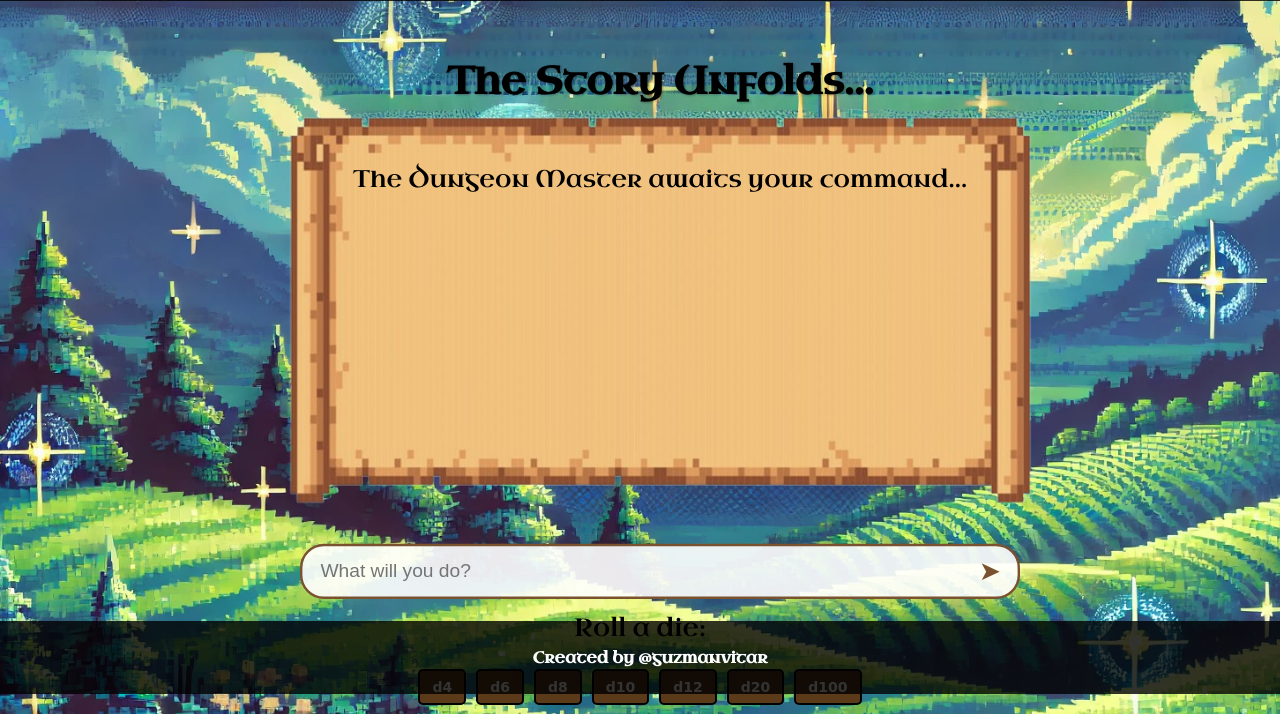
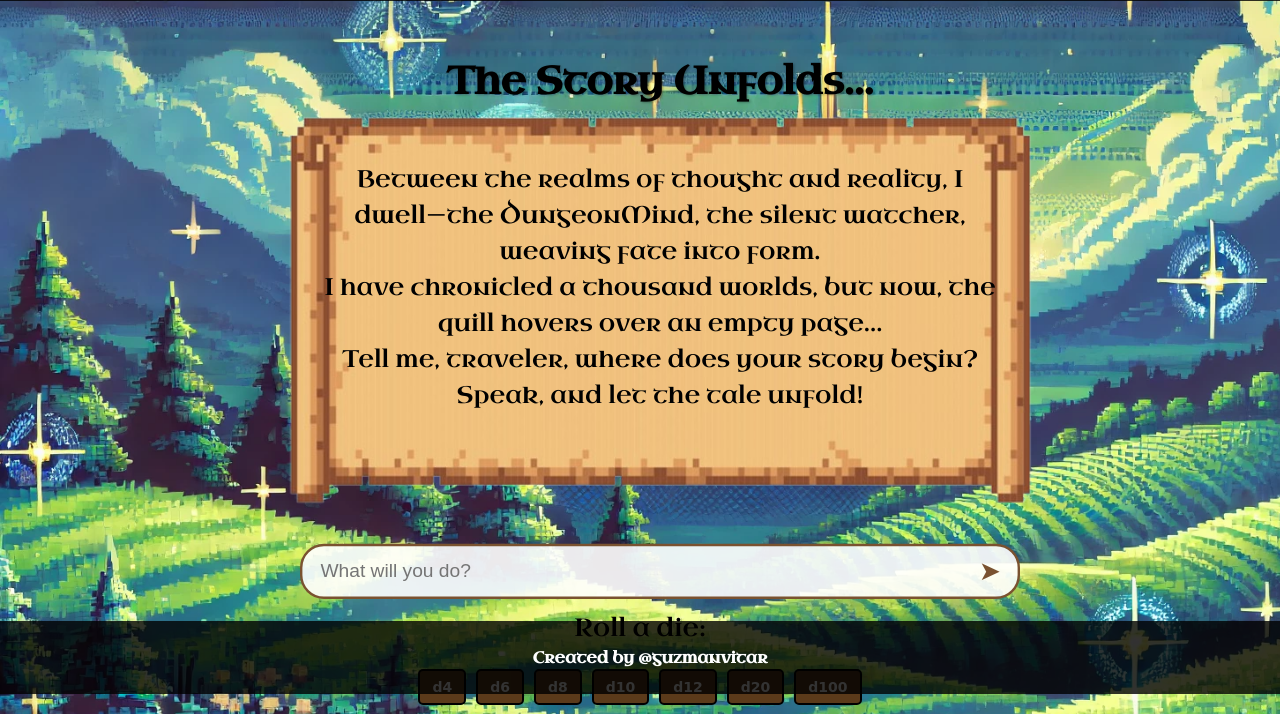
Before and after one commit to guzmanvitar/dungeonmind-llm-rpg-adventure, a Flask app: page / in a window 1280 px wide. Shown: the part 106-820 px from the top of the page. Run offline with Flask 3, Linux system fonts and the light colour scheme.

Commit message:
Improve initial prompt

```diff
--- a/frontend/static/css/style.css
+++ b/frontend/static/css/style.css
@@ -103,6 +103,8 @@ footer {
     line-height: 1.5;
     overflow-y: auto;
     max-height: 280px; /* Keep text within the parchment */
+    padding: 0 17px; /* Top & Bottom = 0, Left & Right = 10px */
+    box-sizing: border-box; /* Ensures padding doesn’t add to total height */
 }
 
 .chat-input {
--- a/frontend/templates/index.html
+++ b/frontend/templates/index.html
@@ -16,7 +16,11 @@
             <h2 class="parchment-title">The Story Unfolds...</h2>
             <div class="chat-box">
                 <div class="chat-log" id="chat-log">
-                    <p>The Dungeon Master awaits your command...</p>
+                    <p>Between the realms of thought and reality, I dwell—the DungeonMind, the silent watcher,
+                        weaving fate into form.<br>
+                        I have chronicled a thousand worlds, but now, the quill hovers over an empty page... <br>
+                        Tell me, traveler, where does your story begin? Speak, and let the tale unfold!
+                    </p>
                 </div>
                 <div class="chat-input-container">
                     <input type="text" class="chat-input" id="user-input" placeholder="What will you do?">
```
